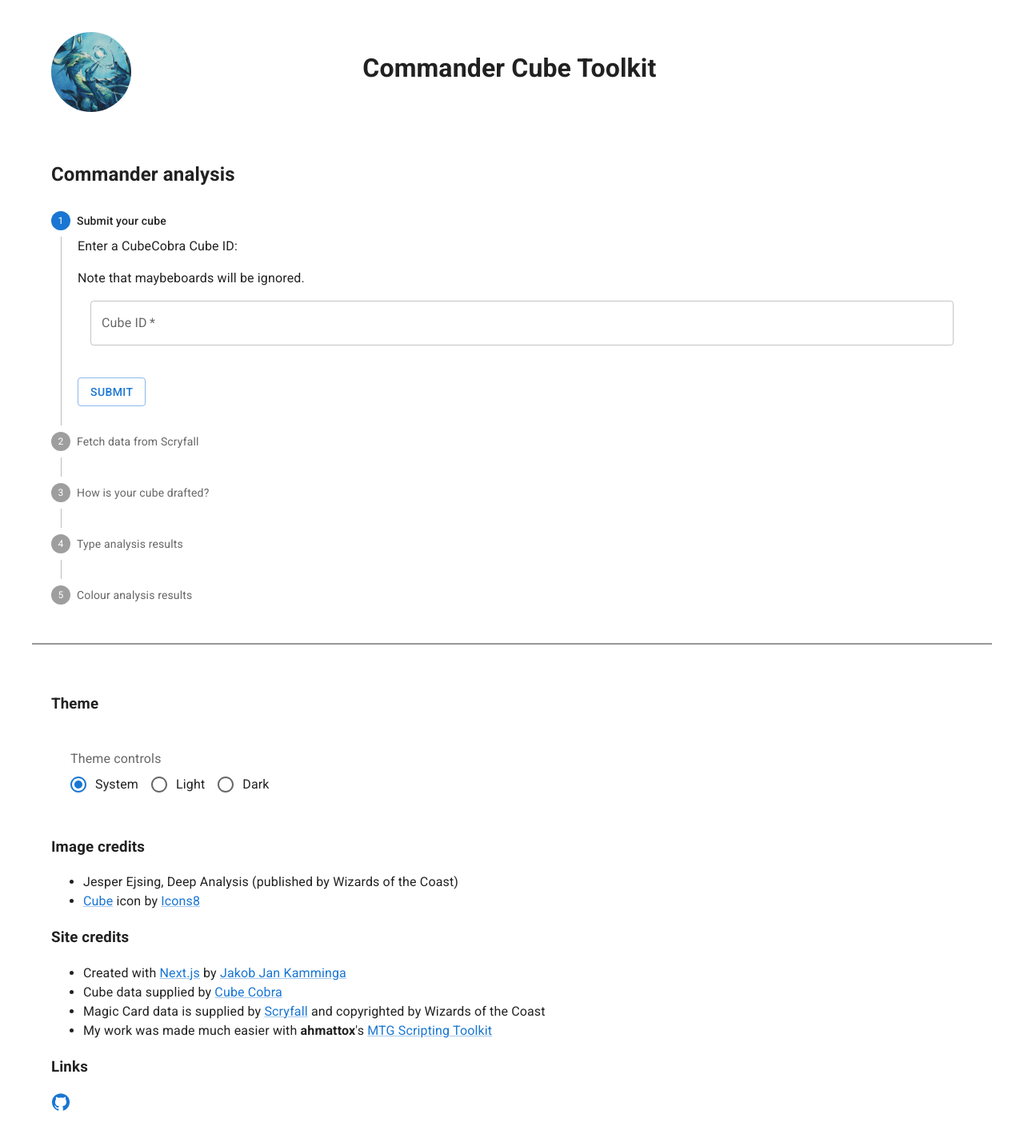
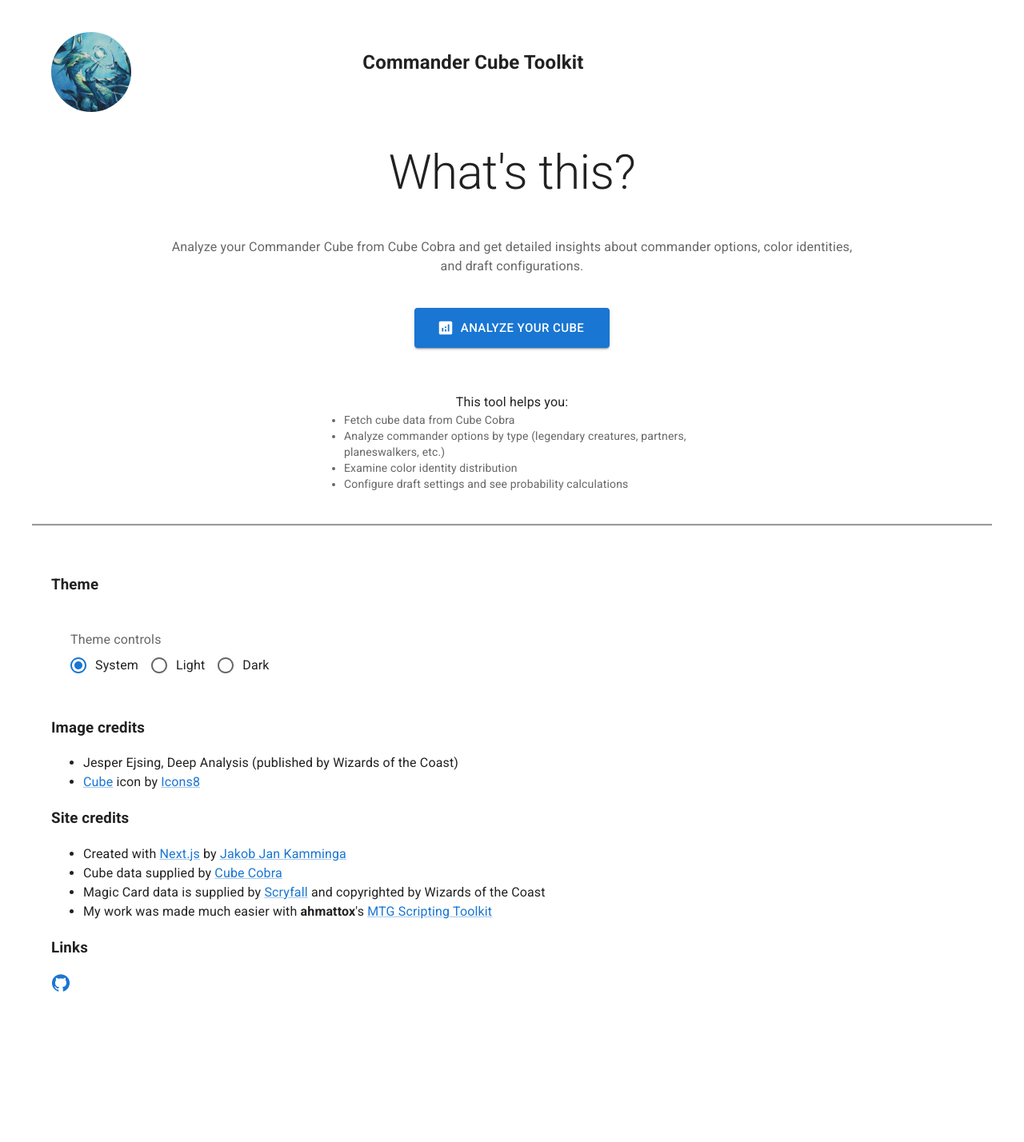
Before and after one commit to JJ-Kamminga/commander-cube-analysis, a Next.js app: page / in a window 1280 px wide. Shown: the top 1428 px of the page at 80% size. After the commit the page ends 1328 px from the top, so only its background shows below. Built offline with nearby package versions, Linux system fonts and the light colour scheme.

Commit message:
separate page for cubelistform

```diff
--- a/src/app/layout.tsx
+++ b/src/app/layout.tsx
@@ -1,10 +1,19 @@
-import type { Metadata } from "next";
+'use client';
 
-export const metadata: Metadata = {
-  title: "Commander Cube Toolkit",
-  description: "Get Commander Cube taylored analysis",
-  // viewport: "initial-scale=1, width=device-width" todo: https://nextjs.org/docs/app/api-reference/functions/generate-viewport
-};
+import '@fontsource/roboto/300.css';
+import '@fontsource/roboto/400.css';
+import '@fontsource/roboto/500.css';
+import '@fontsource/roboto/700.css';
+
+import { createTheme, CssBaseline, ThemeProvider } from "@mui/material";
+import { Nav } from "@/components/Nav/Nav";
+import { Footer } from "@/components/Footer/Footer";
+
+const theme = createTheme({
+  colorSchemes: {
+    dark: true,
+  },
+});
 
 export default function RootLayout({
   children,
@@ -14,7 +23,15 @@ export default function RootLayout({
   return (
     <html lang="en">
       <body>
-        {children}
+        <ThemeProvider theme={theme}>
+          <CssBaseline>
+            <main>
+              <Nav />
+              {children}
+              <Footer />
+            </main>
+          </CssBaseline>
+        </ThemeProvider>
       </body>
     </html>
   );
--- a/src/app/page.tsx
+++ b/src/app/page.tsx
@@ -1,134 +1,58 @@
 'use client';
 
-import '@fontsource/roboto/300.css';
-import '@fontsource/roboto/400.css';
-import '@fontsource/roboto/500.css';
-import '@fontsource/roboto/700.css';
+import { Container, Typography, Button, Box } from "@mui/material";
+import Link from "next/link";
+import { Analytics } from '@mui/icons-material';
 
-import { CubeListForm } from "@/components/CubeListForm/CubeListForm";
-import { Avatar, Container, createTheme, Grid2, CssBaseline, ThemeProvider, useColorScheme, Link } from "@mui/material";
-
-import Box from '@mui/material/Box';
-import RadioGroup from '@mui/material/RadioGroup';
-import Radio from '@mui/material/Radio';
-import FormControl from '@mui/material/FormControl';
-import FormControlLabel from '@mui/material/FormControlLabel';
-import FormLabel from '@mui/material/FormLabel';
-import { GitHub } from '@mui/icons-material';
-
-const theme = createTheme({
-  colorSchemes: {
-    dark: true,
-  },
-});
-
-function App() {
-  const { mode, setMode } = useColorScheme();
-  if (!mode) {
-    return null;
-  }
-
+export default function HomePage() {
   return (
-    <CssBaseline>
-      <main>
-        <Container sx={{ padding: 5 }} >
-          <Grid2 container spacing={2}>
-            <Grid2 size={4}>
-              <Avatar
-                src="/ddh-65-deep-analysis.jpg"
-                alt="Illustration of Deep Analysis by Jesper Ejsing"
-                sx={{ width: 100, height: 100 }}
-              />
-            </Grid2>
-            <Grid2 size={8}>
-              <h1 style={
-                {
-                  display: 'inline',
-                  position: 'absolute',
-                  top: '50',
-                }
-              } > Commander Cube Toolkit</h1>
-            </Grid2>
-          </Grid2>
-        </Container>
-        <Container>
-          <CubeListForm />
-        </Container>
-        <Container
-          sx={{
-            borderTop: 3,
-            borderTopStyle: 'groove',
-            padding: 5,
-            margin: 5,
-          }}
-        >
-          <h3>Theme</h3>
+    <Container maxWidth="md">
       <Box
         sx={{
           display: 'flex',
-              width: '100%',
-              bgcolor: 'background.default',
-              color: 'text.primary',
-              borderRadius: 1,
-              p: 3,
-              minHeight: '56px',
+          flexDirection: 'column',
+          alignItems: 'center',
+          justifyContent: 'center',
+          minHeight: '50vh',
+          textAlign: 'center',
+          gap: 3,
         }}
       >
-            <FormControl>
-              <FormLabel id="theme-toggle">Theme controls</FormLabel>
-              <RadioGroup
-                aria-labelledby="theme-toggle"
-                name="theme-toggle"
-                row
-                value={mode}
-                onChange={(event) =>
-                  setMode(event.target.value as 'system' | 'light' | 'dark')
-                }
+        <Typography variant="h2" component="h2" gutterBottom>
+          What&apos;s this?
+        </Typography>
+
+        <Typography variant="body1" color="text.secondary">
+          Analyze your Commander Cube from Cube Cobra and get detailed insights about commander options, color identities, and draft configurations.
+        </Typography>
+
+        <Box sx={{ mt: 2 }}>
+          <Button
+            component={Link}
+            href="/analyze"
+            variant="contained"
+            size="large"
+            startIcon={<Analytics />}
+            sx={{ px: 4, py: 1.5 }}
           >
-                <FormControlLabel value="system" control={<Radio />} label="System" />
-                <FormControlLabel value="light" control={<Radio />} label="Light" />
-                <FormControlLabel value="dark" control={<Radio />} label="Dark" />
-              </RadioGroup>
-            </FormControl>
+            Analyze Your Cube
+          </Button>
         </Box>
-          <h3>Image credits</h3>
-          <ul>
-            <li>Jesper Ejsing, Deep Analysis (published by Wizards of the Coast)</li>
-            <li><Link href="https://icons8.com/icon/6665/cube" target="_blank" rel="noopener noreferrer">Cube</Link> icon by <Link href="https://icons8.com" target="_blank" rel="noopener noreferrer">Icons8</Link></li>
+
+        <Box sx={{ mt: 4 }}>
+          <Typography variant="body1">
+            This tool helps you:
+          </Typography>
+          <Typography variant="body2" component="div" color="text.secondary">
+            <ul style={{ textAlign: 'left', maxWidth: '500px', margin: '0 auto' }}>
+              <li>Fetch cube data from Cube Cobra</li>
+              <li>Analyze commander options by type (legendary creatures, partners, planeswalkers, etc.)</li>
+              <li>Examine color identity distribution</li>
+              <li>Configure draft settings and see probability calculations</li>
             </ul>
-          <h3>Site credits</h3>
-          <ul>
-            <li>Created with <Link href="https://nextjs.org/" target="_blank" rel="noopener noreferrer">Next.js</Link> by <Link href='https://github.com/JJ-Kamminga' target="_blank" rel="noopener noreferrer">Jakob Jan Kamminga</Link></li>
-            <li>Cube data supplied by <Link href='https://cubecobra.com/' target="_blank" rel="noopener noreferrer">Cube Cobra</Link></li>
-            <li>Magic Card data is supplied by <Link href='https://scryfall.com/' target="_blank" rel="noopener noreferrer">Scryfall</Link> and copyrighted by Wizards of the Coast</li>
-            <li>My work was made much easier with <b>ahmattox</b>&apos;s <Link href="https://github.com/ahmattox/mtg-scripting-toolkit" target="_blank" rel="noopener noreferrer">MTG Scripting Toolkit</Link></li>
-          </ul>
-          <h3>Links</h3>
-          <Link
-            href="https://github.com/JJ-Kamminga/commander-cube-analysis"
-            target="_blank"
-            rel="noopener noreferrer"
-            sx={{
-              display: 'inline-flex',
-              alignItems: 'center',
-              color: 'primary.main',
-              '&:hover': {
-                color: 'primary.dark',
-              }
-            }}
-          >
-            <GitHub />
-          </Link>
+          </Typography>
+        </Box>
+      </Box>
     </Container>
-      </main>
-    </CssBaseline >
   );
 }
-
-export default function ToggleColorMode() {
-  return (
-    <ThemeProvider theme={theme}>
-      <App />
-    </ThemeProvider>
-  );
-}
--- /dev/null
+++ b/src/components/Footer/Footer.tsx
@@ -0,0 +1,82 @@
+'use client';
+
+import { Container, Link, Box, FormControl, FormLabel, RadioGroup, FormControlLabel, Radio, useColorScheme } from "@mui/material";
+import { GitHub } from '@mui/icons-material';
+
+export function Footer() {
+  const { mode, setMode } = useColorScheme();
+
+  if (!mode) {
+    return null;
+  }
+
+  return (
+    <Container
+      component='footer'
+      sx={{
+        borderTop: 3,
+        borderTopStyle: 'groove',
+        padding: 5,
+        margin: 5,
+      }}
+    >
+      <h3>Theme</h3>
+      <Box
+        sx={{
+          display: 'flex',
+          width: '100%',
+          bgcolor: 'background.default',
+          color: 'text.primary',
+          borderRadius: 1,
+          p: 3,
+          minHeight: '56px',
+        }}
+      >
+        <FormControl>
+          <FormLabel id="theme-toggle">Theme controls</FormLabel>
+          <RadioGroup
+            aria-labelledby="theme-toggle"
+            name="theme-toggle"
+            row
+            value={mode}
+            onChange={(event) =>
+              setMode(event.target.value as 'system' | 'light' | 'dark')
+            }
+          >
+            <FormControlLabel value="system" control={<Radio />} label="System" />
+            <FormControlLabel value="light" control={<Radio />} label="Light" />
+            <FormControlLabel value="dark" control={<Radio />} label="Dark" />
+          </RadioGroup>
+        </FormControl>
+      </Box>
+      <h3>Image credits</h3>
+      <ul>
+        <li>Jesper Ejsing, Deep Analysis (published by Wizards of the Coast)</li>
+        <li><Link href="https://icons8.com/icon/6665/cube" target="_blank" rel="noopener noreferrer">Cube</Link> icon by <Link href="https://icons8.com" target="_blank" rel="noopener noreferrer">Icons8</Link></li>
+      </ul>
+      <h3>Site credits</h3>
+      <ul>
+        <li>Created with <Link href="https://nextjs.org/" target="_blank" rel="noopener noreferrer">Next.js</Link> by <Link href='https://github.com/JJ-Kamminga' target="_blank" rel="noopener noreferrer">Jakob Jan Kamminga</Link></li>
+        <li>Cube data supplied by <Link href='https://cubecobra.com/' target="_blank" rel="noopener noreferrer">Cube Cobra</Link></li>
+        <li>Magic Card data is supplied by <Link href='https://scryfall.com/' target="_blank" rel="noopener noreferrer">Scryfall</Link> and copyrighted by Wizards of the Coast</li>
+        <li>My work was made much easier with <b>ahmattox</b>&apos;s <Link href="https://github.com/ahmattox/mtg-scripting-toolkit" target="_blank" rel="noopener noreferrer">MTG Scripting Toolkit</Link></li>
+      </ul>
+      <h3>Links</h3>
+      <Link
+        href="https://github.com/JJ-Kamminga/commander-cube-analysis"
+        target="_blank"
+        rel="noopener noreferrer"
+        sx={{
+          display: 'inline-flex',
+          alignItems: 'center',
+          color: 'primary.main',
+          '&:hover': {
+            color: 'primary.dark',
+          }
+        }}
+      >
+        <GitHub />
+      </Link>
+    </Container>
+  );
+}
--- /dev/null
+++ b/src/components/Nav/Nav.tsx
@@ -0,0 +1,31 @@
+'use client';
+
+import { Avatar, Container, Grid2 } from "@mui/material";
+import Link from "next/link";
+
+export function Nav() {
+  return (
+    <Container component='nav' sx={{ padding: 5 }}>
+      <Grid2 container spacing={2}>
+        <Grid2 size={4}>
+          <Link href="/" style={{ cursor: 'pointer' }}>
+            <Avatar
+              src="/ddh-65-deep-analysis.jpg"
+              alt="Illustration of Deep Analysis by Jesper Ejsing"
+              sx={{ width: 100, height: 100 }}
+            />
+          </Link>
+        </Grid2>
+        <Grid2 size={8}>
+          <h1 style={
+            {
+              display: 'inline',
+              position: 'absolute',
+              top: '50',
+            }
+          }>Commander Cube Toolkit</h1>
+        </Grid2>
+      </Grid2>
+    </Container>
+  );
+}
```
Also changed, not shown: src/app/analyze/page.tsx (added, +12 -0 lines). Lines whose indentation alone changed are shown as unchanged.
